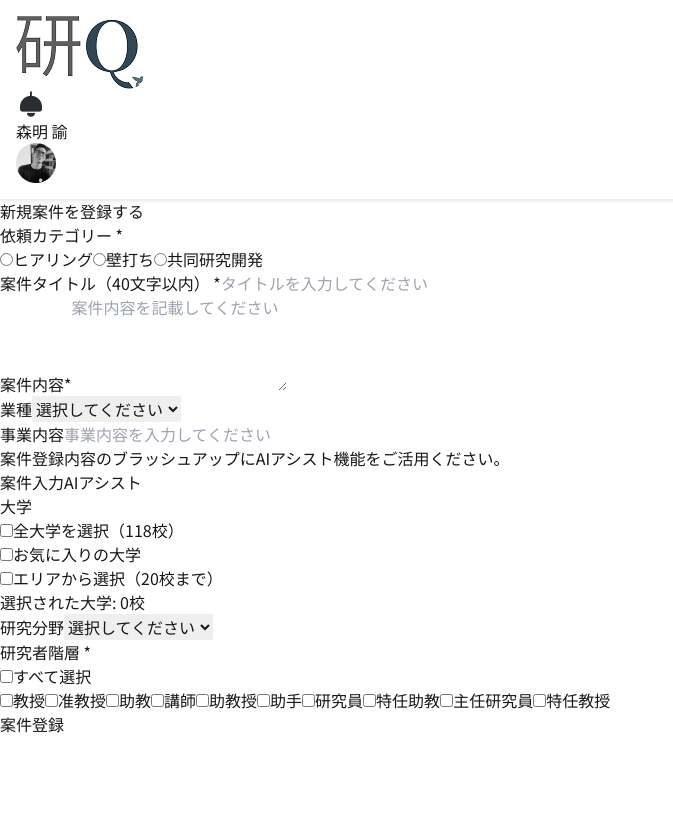
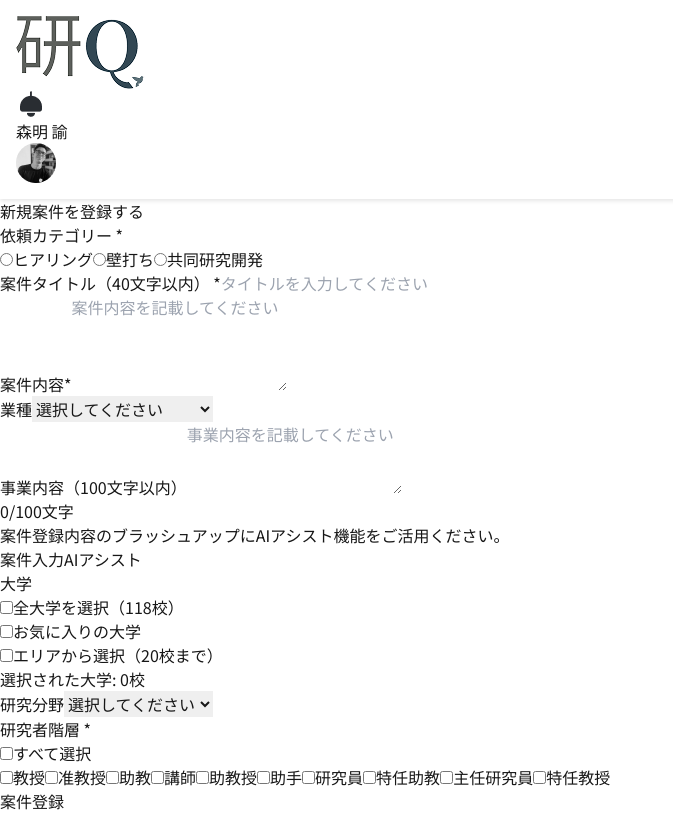
Before and after one commit to enakamizo/kenQ_POC_N_frontend, a Next.js app: page /register in a window 1280 px wide. Shown: the whole page, without its empty margins (0-673 px from the left). Built offline with nearby package versions, Linux system fonts and the light colour scheme.

Commit message:
/register 業種・事業内容

```diff
--- a/src/components/RequestForm.tsx
+++ b/src/components/RequestForm.tsx
@@ -220,28 +220,57 @@ export default function RequestForm({ onSubmit }: RequestFormProps) {
           className="w-full p-2 border border-gray-300 rounded-lg"
         >
           <option value="">選択してください</option>
-          <option value="自動車">自動車</option>
-          <option value="精密機械">精密機械</option>
+          <option value="水産・農林業">水産・農林業</option>
+          <option value="鉱業">鉱業</option>
+          <option value="建設業">建設業</option>
+          <option value="食料品">食料品</option>
+          <option value="繊維製品">繊維製品</option>
+          <option value="パルプ・紙">パルプ・紙</option>
+          <option value="化学">化学</option>
+          <option value="医薬品">医薬品</option>
+          <option value="石油・石炭製品">石油・石炭製品</option>
+          <option value="ゴム製品">ゴム製品</option>
+          <option value="ガラス・土石製品">ガラス・土石製品</option>
+          <option value="鉄鋼">鉄鋼</option>
+          <option value="非鉄金属">非鉄金属</option>
+          <option value="金属製品">金属製品</option>
           <option value="機械">機械</option>
-          <option value="化学">化学</option>
-          <option value="食品">食品</option>
-          <option value="建設">建設</option>
-          <option value="サービス">サービス</option>
-          <option value="その他">その他</option>
+          <option value="電気機器">電気機器</option>
+          <option value="輸送用機器">輸送用機器</option>
+          <option value="精密機器">精密機器</option>
+          <option value="その他製品">その他製品</option>
+          <option value="電気・ガス業">電気・ガス業</option>
+          <option value="陸運業">陸運業</option>
+          <option value="海運業">海運業</option>
+          <option value="空運業">空運業</option>
+          <option value="倉庫・運輸関連業">倉庫・運輸関連業</option>
+          <option value="情報・通信業">情報・通信業</option>
+          <option value="卸売業">卸売業</option>
+          <option value="小売業">小売業</option>
+          <option value="銀行業">銀行業</option>
+          <option value="証券、商品先物取引業">証券、商品先物取引業</option>
+          <option value="保険業">保険業</option>
+          <option value="その他金融業">その他金融業</option>
+          <option value="不動産業">不動産業</option>
+          <option value="サービス業">サービス業</option>
         </select>
       </div>
 
       {/* 事業内容 */}
       <div className="relative">
-        <label className="block text-sm font-medium mb-1">事業内容</label>
-        <input
-          type="text"
+        <label className="block text-sm font-medium mb-1">事業内容（100文字以内）</label>
+        <textarea
           name="businessDescription"
           value={localFormData.businessDescription}
           onChange={handleChange}
-          placeholder="事業内容を入力してください"
-          className="w-full p-2 border border-gray-300 rounded-lg"
+          placeholder="事業内容を記載してください"
+          maxLength={100}
+          className="w-full p-2 border border-gray-300 rounded-lg resize-none"
+          rows={3}
         />
+        <div className="absolute bottom-2 right-2 text-xs text-gray-400">
+          {localFormData.businessDescription.length}/100文字
+        </div>
 
         {/* 入力欄の外側・右下にボタンを配置 */}
         <div className="flex flex-col items-center mt-6 space-y-2">
```
